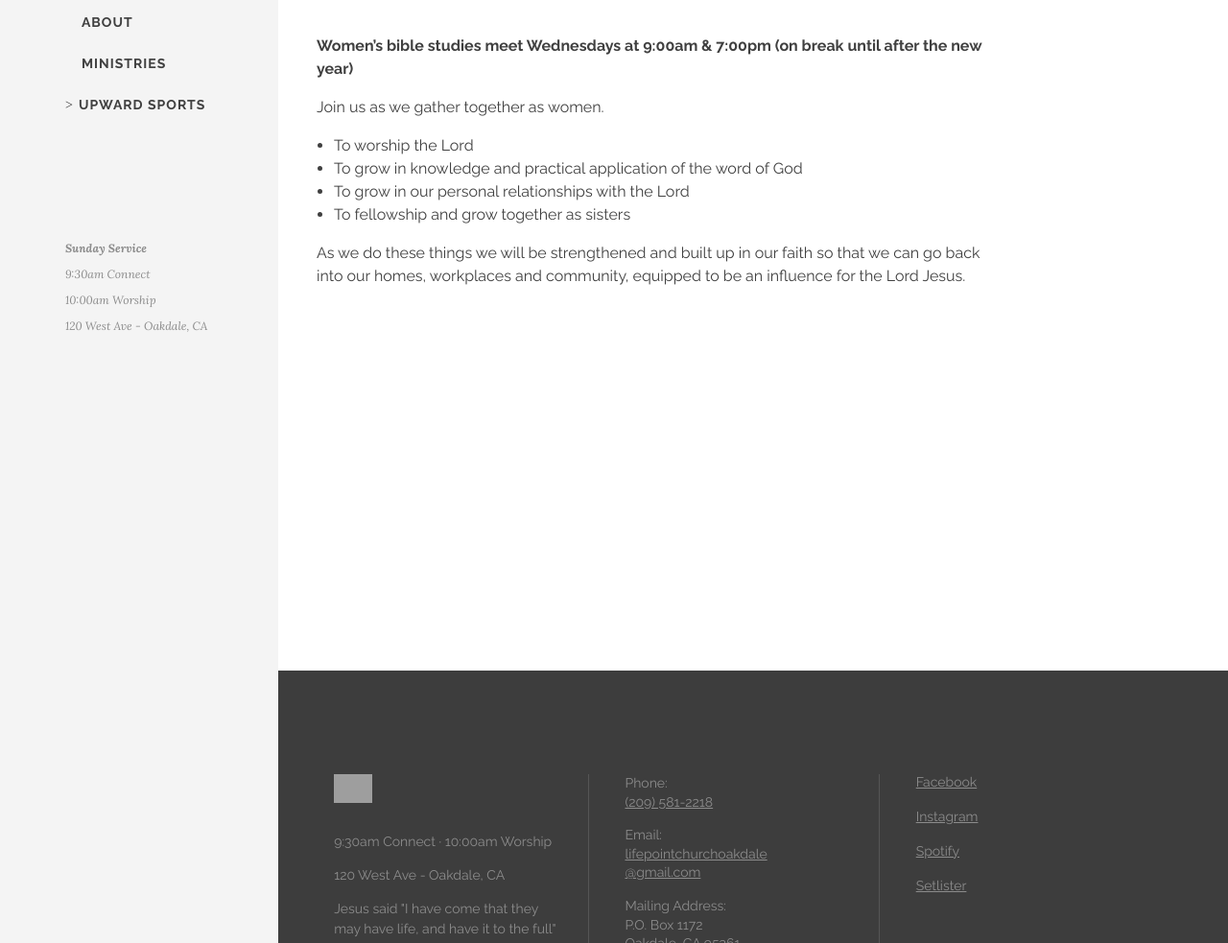
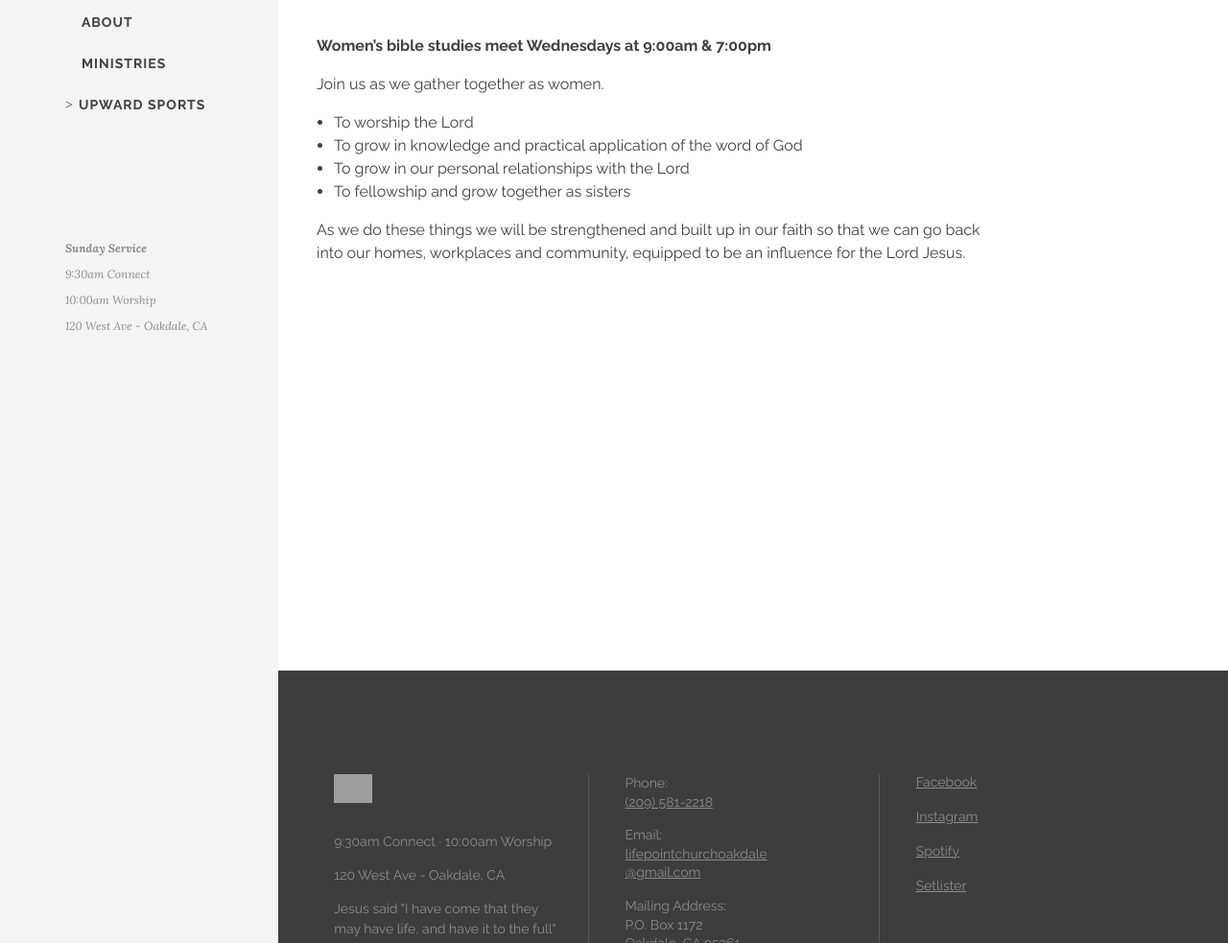
Before and after one commit to tybenz/lifepoint.github.io, a Jekyll site: the page built from ministries/womens-ministry/index.md, in a window 1280 px wide. Shown: the part 300-1283 px from the top of the page at 96% size. Built offline with Jekyll 4.4.1, drawn with Linux system fonts in a browser that asks for light colours; some web fonts are replaced; grey boxes are pictures that could not be loaded.

Commit message:
Update index.md

```diff
--- a/ministries/womens-ministry/index.md
+++ b/ministries/womens-ministry/index.md
@@ -3,9 +3,10 @@ layout: default
 parentPage: ministries
 banner: Women's Ministry
 title: Women's Ministry
+published: true
 ---
 
-**Women's bible studies meet Wednesdays at 9:00am & 7:00pm (on break until after the new year)**
+**Women's bible studies meet Wednesdays at 9:00am & 7:00pm**
 
 Join us as we gather together as women.
 
```
